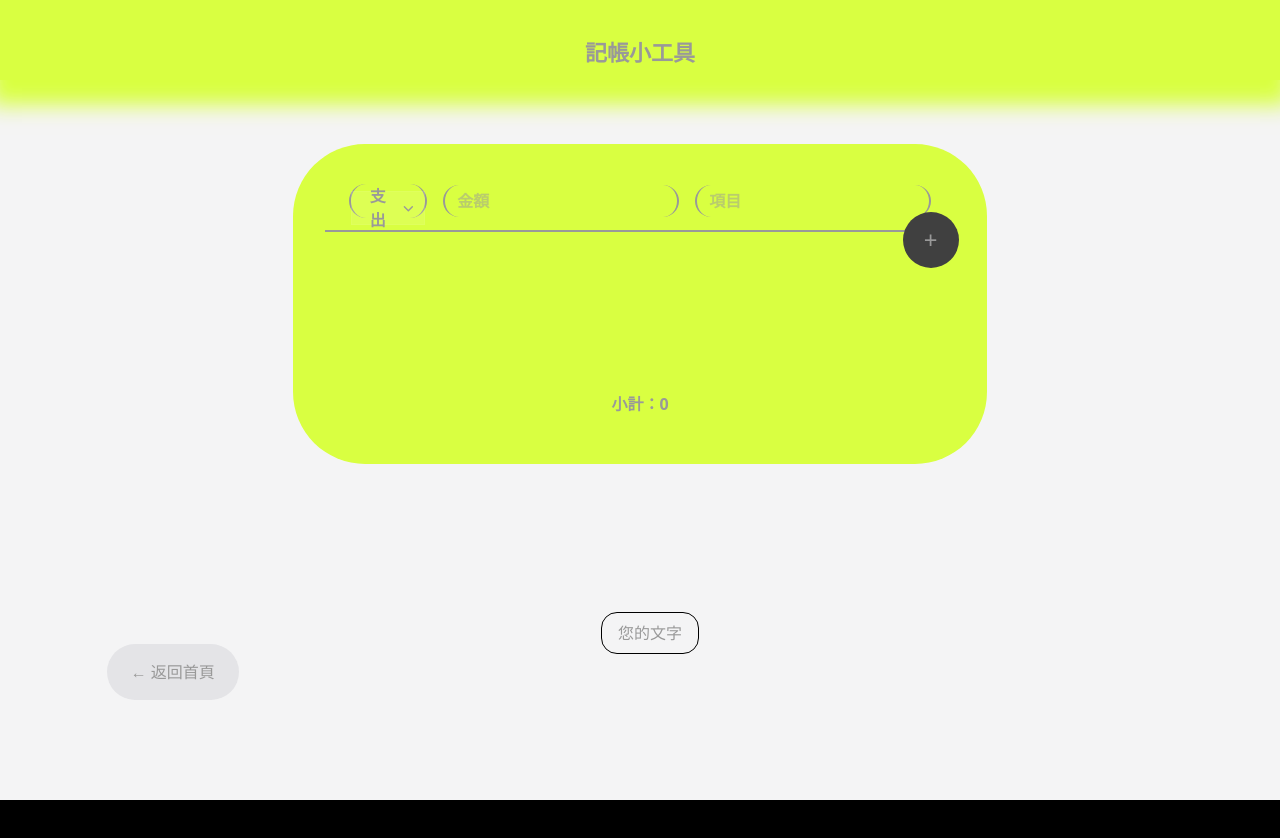
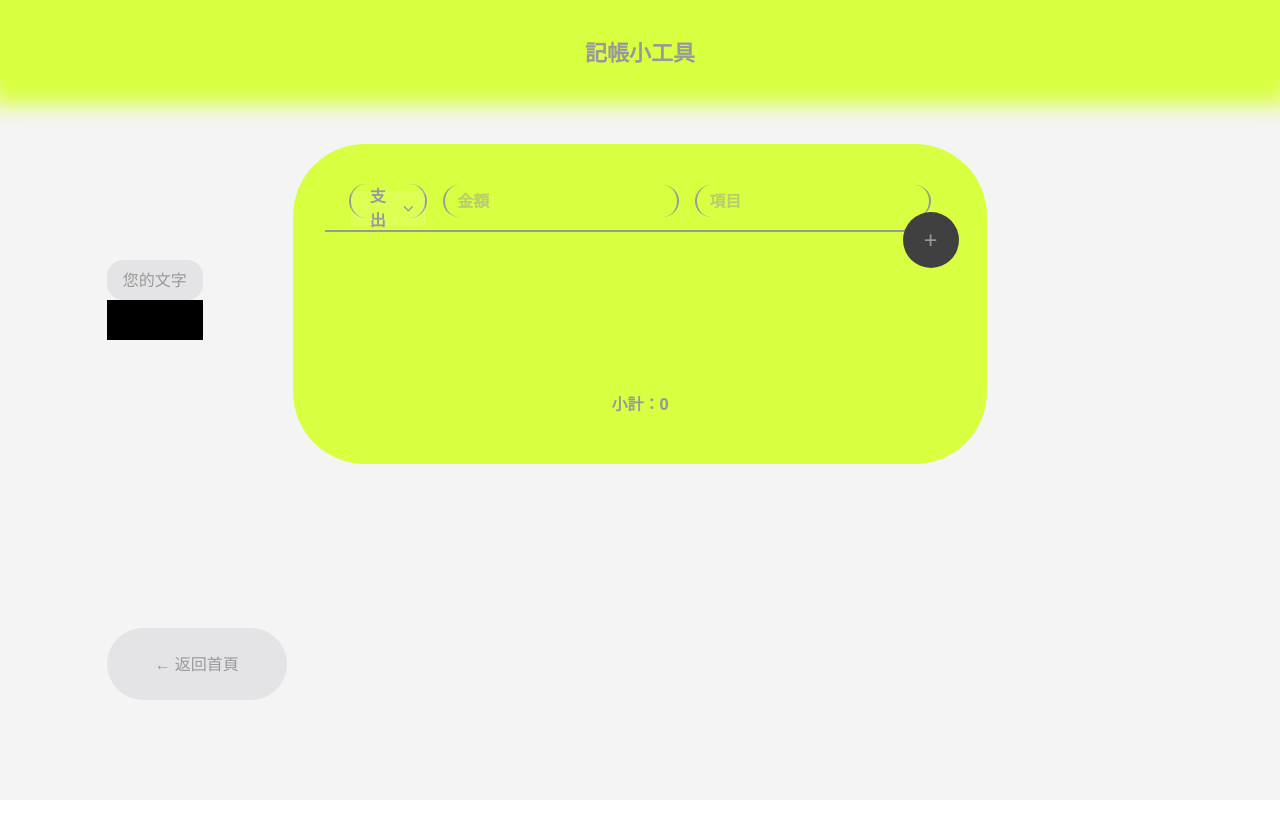
Before and after one commit to orbzs/wh3w1, a Next.js app: page /accounting in a window 1280 px wide. Shown: the top 838 px of the page. After the commit the page ends 800 px from the top, so only its background shows below. Built offline with nearby package versions, Linux system fonts and the light colour scheme.

Commit message:
adjust hover effect (unfinished2)

```diff
--- a/app/accounting/page.tsx
+++ b/app/accounting/page.tsx
@@ -56,21 +56,25 @@ export default function Home() {
             }, 0)}
           </div>
         </div>
-
+        <div className=" absolute bottom-1/8 left-1/12  hover:translate-y-[6px] transition-all duration-400">
           <div
-          className="before:absolute before:top-full before:left-0 before:h-full
-before:w-full before:bg-black before:transition-transform before:duration-500 hover:before:-translate-y-full"
+            className="bg-zinc-200 overflow group relative overflow-hidden rounded-full p-6 before:absolute before:top-full before:left-0 before:h-full
+before:w-full before:bg-black before:transition-transform before:duration-500 hover:before:-translate-y-full
+"
           >
             <Link
-            className="hover:font-semibold hover:translate-y-[6px] transition-all duration-600 p-4 px-6 bg-zinc-200 absolute bottom-1/8 left-1/12 rounded-full"
+              className="relative z-9 hover:font-semibold hover:translate-y-[6px] transition-all duration-200 p-4 px-6 "
               href="/"
             >
               ← 返回首頁
             </Link>
           </div>
+        </div>
+
+        <div className="absolute bottom-5/8 left-1/12 w-1/3">
           <button
-          className="bg:white overflow group relative ml-5 mt-5
-overflow-hidden rounded-2xl border border-black px-4 py-2
+            className="bg-zinc-200 overflow group relative
+ rounded-2xl  px-4 py-2
 before:absolute before:top-full before:left-0 before:h-full
 before:w-full before:bg-black before:transition-transform before:duration-500 hover:before:-translate-y-full"
           >
@@ -81,6 +85,7 @@ before:w-full before:bg-black before:transition-transform before:duration-500 ho
               您的文字
             </span>
           </button>
+        </div>
       </main>
     </div>
   );
```
Lines whose indentation alone changed are shown as unchanged.
